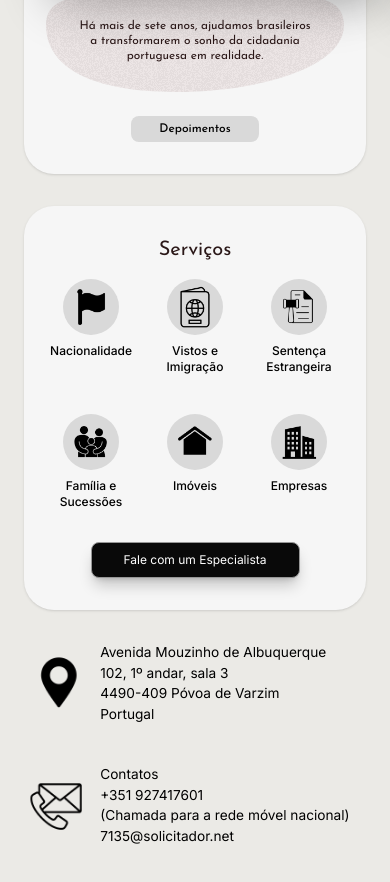
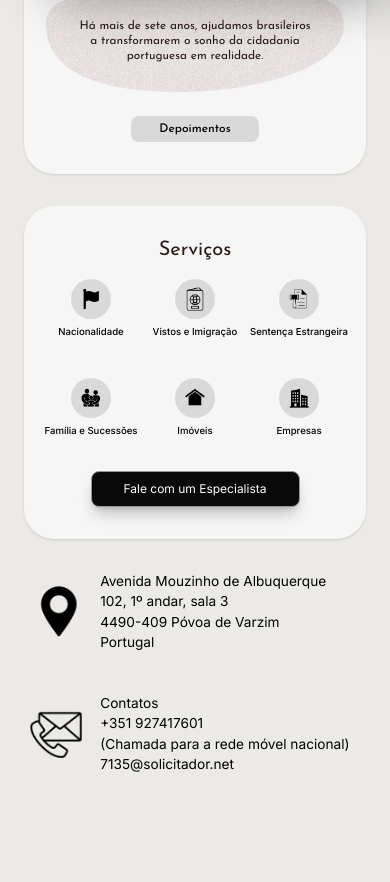
Before and after one commit to mateusabreucn/nacionalidade-portuguesa, a Next.js app: page / in a window 390 px wide. Shown: the part 845-1727 px from the top of the page. After the commit the page ends 1684 px from the top, so only its background shows below. Built offline with nearby package versions, Linux system fonts and the light colour scheme.

Commit message:
refactor: ajuste de responsividade iconbadgeservicos

```diff
--- a/app/components/Servicos/IconBadgeServicos.tsx
+++ b/app/components/Servicos/IconBadgeServicos.tsx
@@ -27,7 +27,7 @@ export default function IconBadgeServicos({
       className={`
         flex flex-col items-center
         w-full max-w-[200px]
-        gap-2 sm:gap-4
+        gap-[clamp(0.25rem,1.5vw,1rem)]
         cursor-pointer
         transition-all duration-500
         ${isActive ? "rotate-180" : "hover:scale-110"}
@@ -37,13 +37,13 @@ export default function IconBadgeServicos({
         className="
           relative
           flex items-center justify-center
-          w-14 sm:w-24 lg:w-24 xl:w-32 2xl:w-40 3xl:w-44 4xl:w-48
+          w-[clamp(2.5rem,10vw,12rem)]
           aspect-square
           bg-bg-badge rounded-full
           shrink-0 z-10
         "
       >
-        <div className="relative aspect-square w-3/4 z-30">
+        <div className="relative aspect-square w-3/5 sm:w-3/4 z-30">
           <Image src={icon} alt={altText} fill className="object-contain" />
         </div>
       </div>
@@ -52,7 +52,7 @@ export default function IconBadgeServicos({
         <h3
           className={`
             text-center font-medium
-            text-xs sm:text-lg lg:text-xl xl:text-2xl
+            text-[clamp(0.6rem,2vw,1.5rem)]
             ${isActive ? "rotate-180" : ""}
           `}
         >
```
